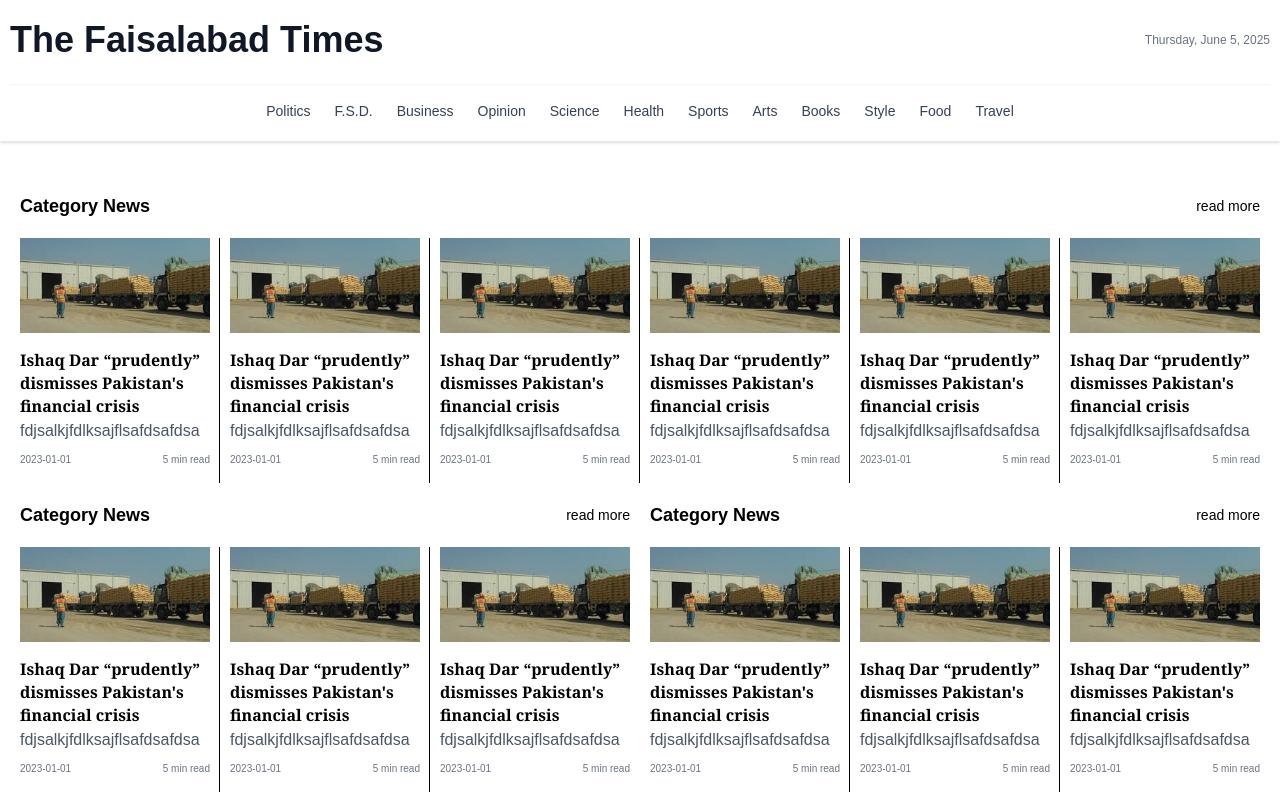
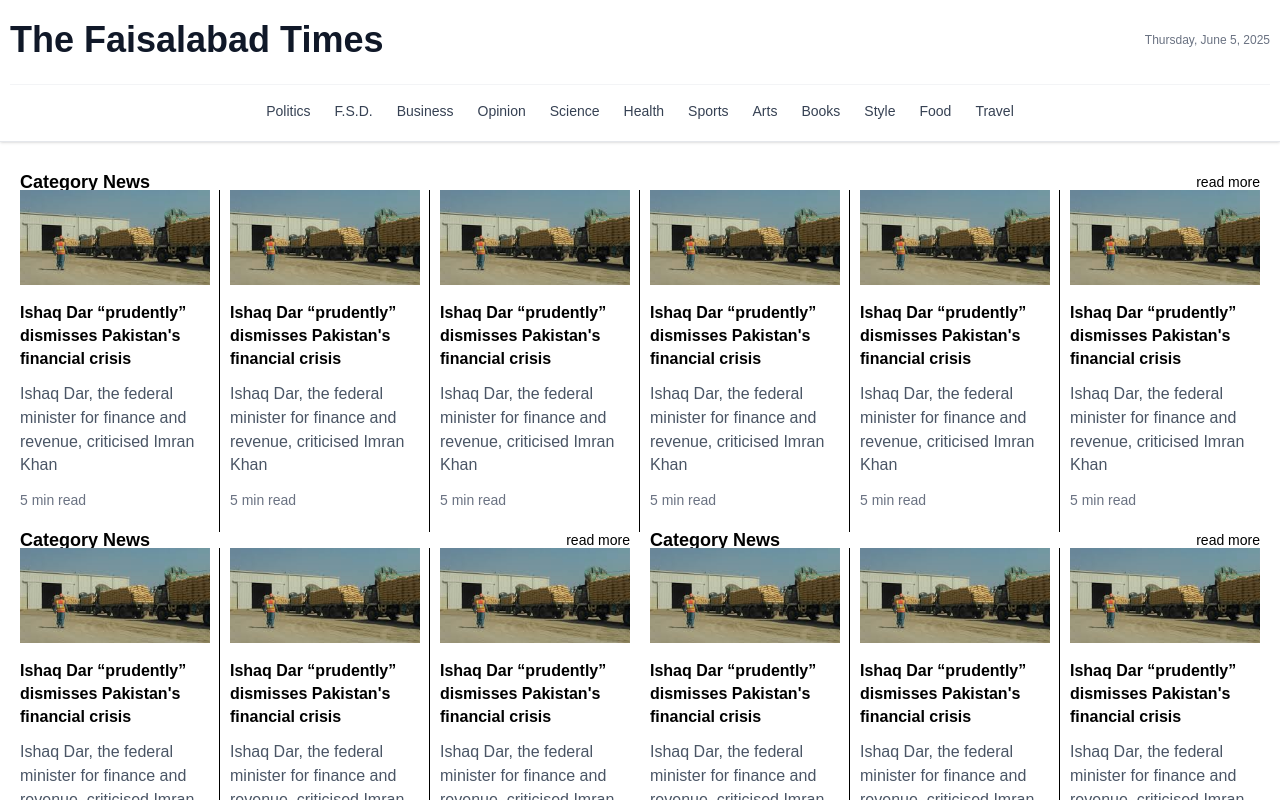
Before and after one commit to Muhammad-Aman1718/fsdTimes, a Next.js app: page / in a window 1280 px wide. Shown: the top 800 px of the page. Built offline with nearby package versions, Linux system fonts and the light colour scheme.

Commit message:
working on design

```diff
--- a/src/components/news/CategorySection.tsx
+++ b/src/components/news/CategorySection.tsx
@@ -13,7 +13,7 @@ const CategorySection = ({
 }: CategorySectionProps) => {
   return (
     <section>
-      <div className=" flex justify-between items-center px-2.5 my-6 ">
+      <div className=" flex justify-between items-center px-2.5 my ">
         <h2 className=" leading-4 text-[18px] font-bold   ">
           Category News {categoryTitle}
         </h2>
--- a/src/components/news/PostCard.tsx
+++ b/src/components/news/PostCard.tsx
@@ -46,21 +46,22 @@ const PostCard = ({
         <div className="flex flex-col">
           <div className="py-4">
             <Link href={url}>
-              <h2 className="text-[16px] leading-[23px] font-serif font-bold  group-hover:text-red-600 transition-colors">
+              <h2 className="text-[16px] leading-[23px] mb-3 font-bold  group-hover:text-red-600 transition-colors">
                 {/* {title}  */}
                 Ishaq Dar “prudently” dismisses Pakistan's financial crisis
               </h2>
             </Link>
-            <p className="text-gray-600 leading-relaxed line-clamp-3 text-sm md:text-base">
+            <p className="text-gray-600 leading-[23.8px] mb-3 text-sm md:text-base">
               {/* {summary} */}
-              fdjsalkjfdlksajflsafdsafdsa
+              Ishaq Dar, the federal minister for finance and revenue,
+              criticised Imran Khan
             </p>
-            <div className="flex items-center justify-between mt-2">
-              <span className="text-gray-500  text-[10px] ">{date}</span>
-              {readTime && (
-                <span className="text-gray-500 text-[10px]">{readTime}</span>
-              )}
-            </div>
+            {/* <div className="flex items-center justify-between mt-2"> */}
+            {/* <span className="text-gray-500  text-[10px] ">{date}</span> */}
+            <h4 className="text-gray-500 text-[14px] leading-[23.8px] mb-[3px] ">
+              {readTime}
+            </h4>
+            {/* </div> */}
           </div>
         </div>
       </div>
```
